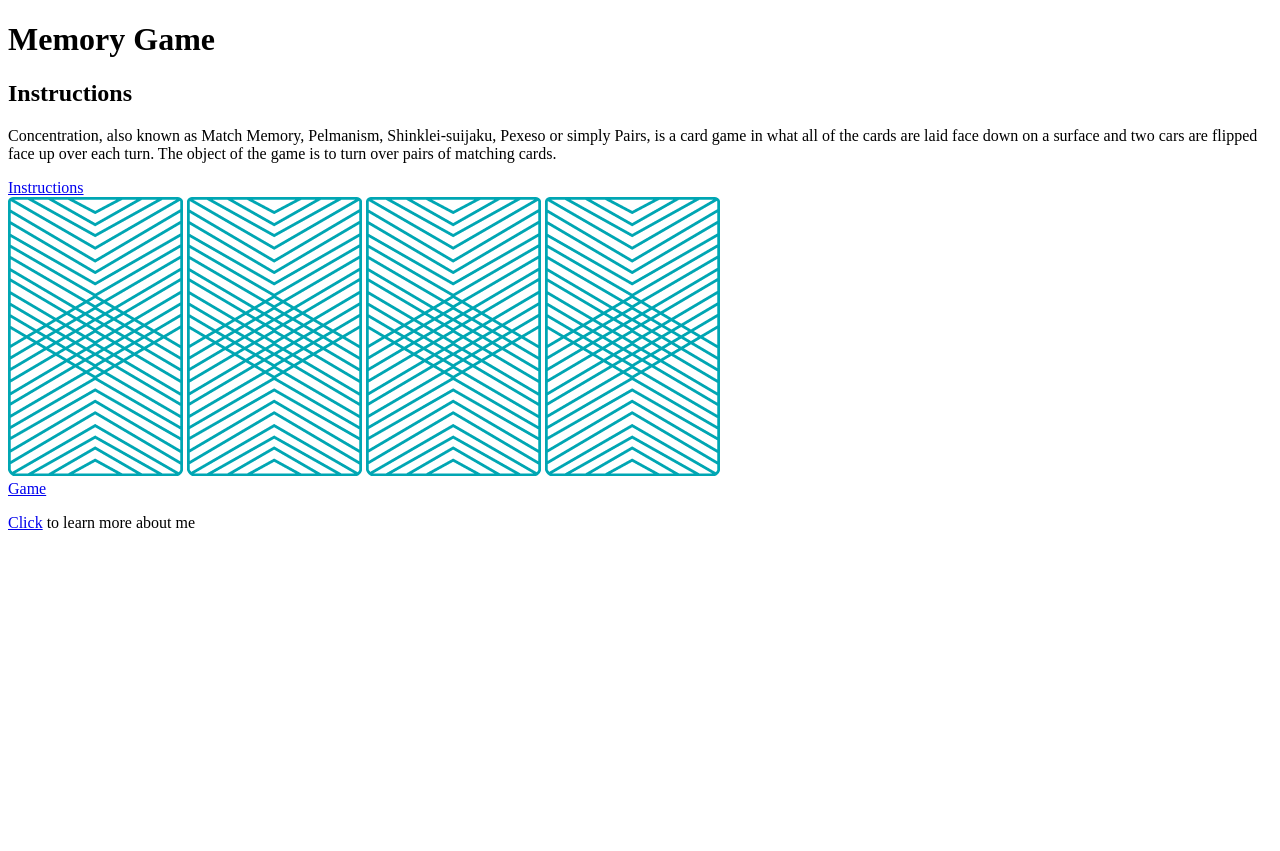
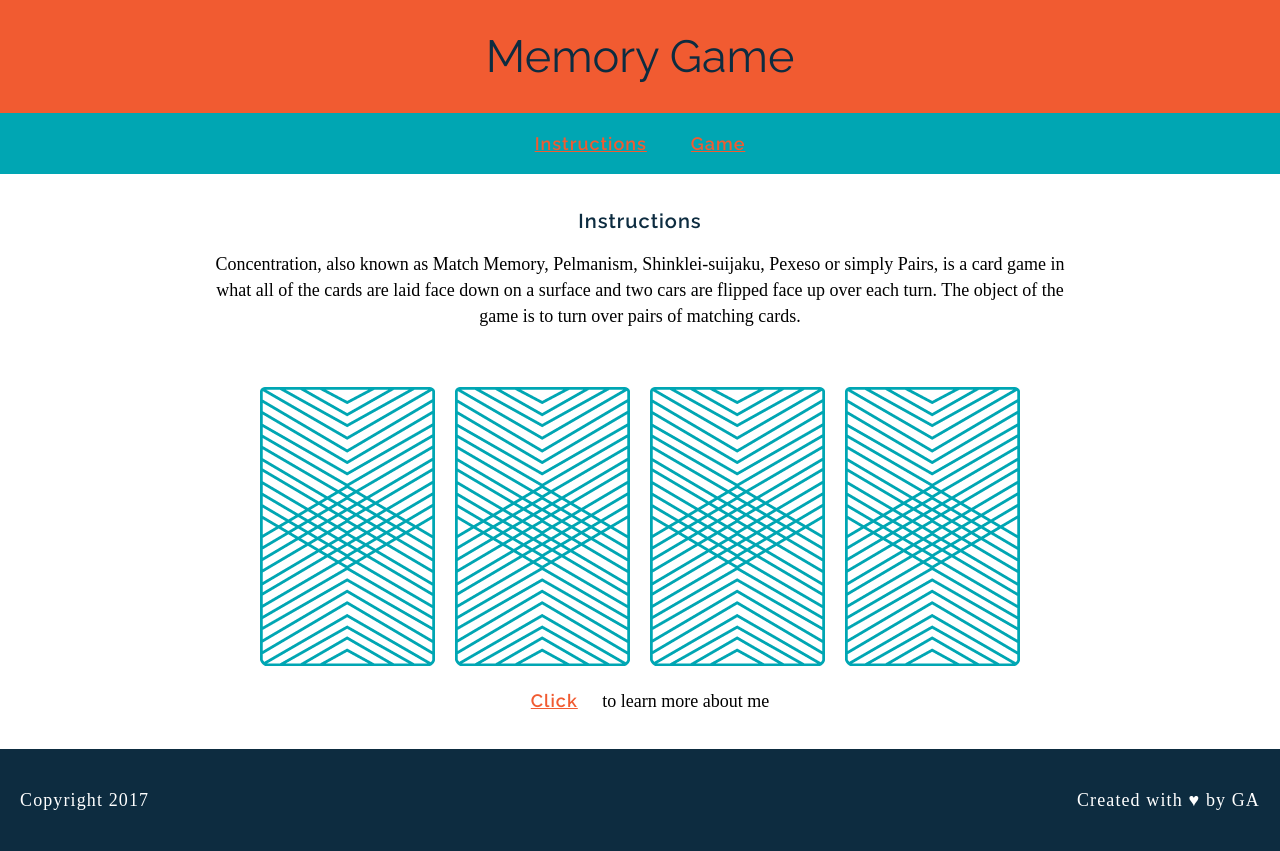
Before and after one commit to tytechortz/wdi-fundamentals-memorygame, a plain HTML site: page index.html in a window 1280 px wide. Before the commit the page ends 800 px from the top, so only its background shows below. Drawn offline with Linux system fonts and the light colour scheme; a web font is replaced by a local one.

Commit message:
adds modifications to game

```diff
--- a/css/style.css
+++ b/css/style.css
@@ -0,0 +1,84 @@
+h1	{
+	font-family: "Raleway", sans-serif;
+	font-weight: 400;
+	color: #0D2C40;
+	font-size: 45px;
+	margin: 0;
+}
+
+a	{
+	font-family: "Raleway", sans-serif;
+	color: #F15B31;
+	letter-spacing: 1px;
+	font-weight: 600;
+	font-size: 18px;
+	margin: 0 20px;
+}
+
+h2	{
+	font-family: "Raleway", sans-serif;
+	color: #0D2C40;
+	letter-spacing: 1px;
+	font-weight: 600;
+	font-size: 20px
+}
+
+
+p {
+	font-family: "Droid Serif", serif;
+	line-height: 26px;
+	font-size: 18px
+}
+
+body {
+	text-align: center;
+	text-decoration: none;
+	margin: 0;
+}
+
+header {
+	background-color: #F15B31;
+	color: #FFFFFF;
+	padding: 30px 20px;
+}
+
+nav {
+	background-color: #00A6B3;
+	color: #FFFFFF;
+	padding: 20px 0;
+}
+
+main {
+	width: 850px;
+	margin: 35px auto;
+}
+
+img {
+	margin: 40px 8px 0 8px;
+}
+
+footer {
+	padding: 20px;
+	background: #0D2C40;
+	color: white;
+	font-size: 14px;
+	letter-spacing: .08em;
+	font-weight: 500;
+}
+
+.copyright {
+	float: left;
+}
+
+.message {
+	float: right;
+}
+
+.clearfix:after {
+	visability: hidden;
+	display: block;
+	content: " ";
+	clear: both;
+	height: 0;
+	font-size: 0;
+}
--- a/index.html
+++ b/index.html
@@ -2,21 +2,34 @@
 <html>
 <head>
 	<title>Memory Card Game</title>
-<link href="https://fonts.googleapis.com/css?family=Dancing+Script|Montserrat" rel="stylesheet">
+<link rel="stylesheet" type="text/css" href="css/style.css">
+<link href="https://fonts.googleapis.com/css?family=Droid+Serif|Raleway:400,500,600,700" rel="stylesheet">
 
 </head>
-<body>
+<header>
 <h1>Memory Game</h1>
-<h2>Instructions</h2>
-<p>Concentration, also known as Match Memory, Pelmanism, Shinklei-suijaku, Pexeso or simply Pairs, is a card game in what all of the cards are laid face down on a surface and two cars are flipped face up over each turn.  The object of the game is to turn over pairs of matching cards.</p>
-<a href="#">Instructions</a>
+</header>
+
+<nav>
+	<a href="#instructions">Instructions</a>
+	<a href="#">Game</a>
+</nav>
+<main>
+	<h2 id="instructions">Instructions</h2>
+		<p>Concentration, also known as Match Memory, Pelmanism, Shinklei-suijaku, Pexeso or simply Pairs, is a card game in what all of the cards are laid face down on a surface and two cars are flipped face up over each turn.  The object of the game is to turn over pairs of matching cards.</p>
+
 <div>
 	<img src="images/back.png" alt="Queen of Diamonds">
 	<img src="images/back.png" alt="Queen of Hearts">
 	<img src="images/back.png" alt="Queen of Diamonds">
 	<img src="images/back.png" alt="Queen of Hearts">
 </div>
-<a href="#">Game</a>
-<p><a href="#">Click</a> to learn more about me</p>
+
+	<p><a href="#">Click</a> to learn more about me</p>
+</main>
+<footer class= "clearfix">
+	<p class="copyright">Copyright 2017</p>
+	<p class="message">Created with &hearts; by <span class="name">GA</span></p>
+</footer>
 </body>
 </html>
```
